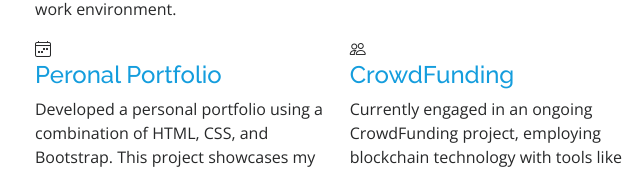
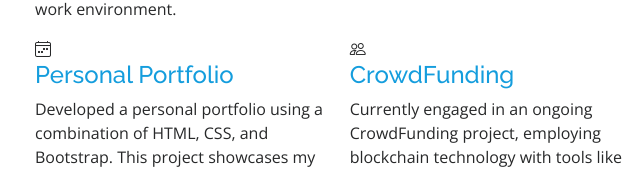
Before and after one commit to Madhura0605/Madhura0605.github.io, a plain HTML site: page index.html in a window 1280 px wide. Shown: the part 4495-4664 px from the top of the page, 295-935 px from the left. Drawn offline with nearby package versions, Linux system fonts and the light colour scheme.

Commit message:
index.html

```diff
--- a/index.html
+++ b/index.html
@@ -324,7 +324,7 @@
           </div>
           <div class="col-lg-4 col-md-6 icon-box" data-aos="fade-up" data-aos-delay="500">
             <div class="icon"><i class="bi bi-calendar4-week"></i></div>
-            <h4 class="title"><a href="">Peronal Portfolio</a></h4>
+            <h4 class="title"><a href="">Personal Portfolio</a></h4>
             <p class="description">Developed a personal portfolio using a combination of HTML, CSS, and Bootstrap. This project showcases my skills in front-end web development, including responsive design and a modern aesthetic. The use of Bootstrap ensures a visually appealing and user-friendly experience, reflecting my commitment to presenting information effectively in the digital space</p>
           </div>
           <div class="col-lg-4 col-md-6 icon-box" data-aos="fade-up" data-aos-delay="500">
```
